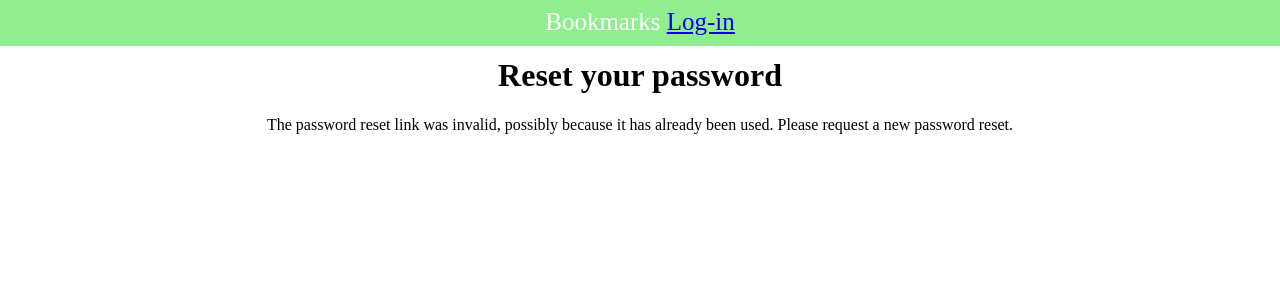
After one commit to mu7affarmirzo/bookmarks, a Django app: page /account/reset/1/1/ in a window 1280 px wide. The commit adds this page. Shown: the top 300 px of the page. Run offline with Django 3.2, Linux system fonts and the light colour scheme.

Commit message:
some problem with email confirmation

```diff
--- a/account/templates/registration/logged_out.html
+++ b/account/templates/registration/logged_out.html
@@ -5,4 +5,4 @@
 {% block content %}
 	<h1>Logged out</h1>
 	<p>You have successfully logged out. You can visit <a href="{% url 'login' %}">log-in again</a></p>
-{% endlock %}
+{% endblock %}
--- a/account/templates/registration/login.html
+++ b/account/templates/registration/login.html
@@ -19,5 +19,7 @@
 			<input type="hidden" name="next" value="{{ next }}" />
 			<p><input type="submit" value="Log-in"></p>
 		</form>
+		<p><a href="{% url "password_reset" %}">Forgotten your
+		password?</a></p>
 	</div>
 {% endblock %}
--- /dev/null
+++ b/account/templates/registration/password_reset_confirm.html
@@ -0,0 +1,17 @@
+{% extends "base.html" %}
+{% block title %}Reset your password{% endblock %}
+
+{% block content %}
+	<h1>Reset your password</h1>
+	{% if validlink %}
+		<p>Please enter your new password twice:</p>
+		<form action="." method="post">
+			{{ form.as_p }}
+			{% csrf_token %}
+			<p><input type="submit" value="Change my password" /></p>
+		</form>
+	{% else %}
+		<p>The password reset link was invalid, possibly because it has
+		already been used. Please request a new password reset.</p>
+	{% endif %}
+{% endblock %}
--- /dev/null
+++ b/account/templates/registration/password_reset_email.html
@@ -0,0 +1,5 @@
+Someone asked for password reset for email {{ email }}. Follow the link
+below:
+{{ protocol }}://{{ domain }}{% url "password_reset_confirm" uidb64=uid
+token=token %}
+Your username, in case you've forgotten: {{ user.get_username }}
--- a/account/urls.py
+++ b/account/urls.py
@@ -4,7 +4,31 @@ from . import views
 
 urlpatterns = [
 	# path('login/',views.user_login,name='login'),
+	path('password_change/',auth_views.PasswordChangeView.as_view(),name='password_change'),
+	path('password_change/done',auth_views.PasswordChangeDoneView.as_view(),name='password_change_done'),
 	path('login/',auth_views.LoginView.as_view(),name ='login'),
 	path('logout/',auth_views.LogoutView.as_view(),name ='logout'),
 	path('',views.dashboard,name='dashboard'),
+
+	#resetting password
+	path(
+		'password_reset/',
+		auth_views.PasswordResetView.as_view(),
+		name='password_reset'
+	),
+	path(
+		'password_reset/done/',
+		auth_views.PasswordResetDoneView.as_view(),
+		name='password_reset_done'
+	),
+	path(
+		'reset/<uidb64>/<token>/',
+		auth_views.PasswordResetConfirmView.as_view(),
+		name='password_reset_confirm'
+	),
+	path(
+		'reset/done/',
+		auth_views.PasswordResetCompleteView.as_view(),
+		name='password_reset_complete'
+	),
 ]
--- a/account/views.py
+++ b/account/views.py
@@ -2,6 +2,7 @@ from django.http import HttpResponse
 from django.shortcuts import render
 from django.contrib.auth import authenticate, login
 from .forms import LoginForm
+from django.contrib.auth.views import PasswordChangeView,PasswordChangeDoneView
 
 from django.contrib.auth.decorators import login_required
 
--- a/bookmarks/settings.py
+++ b/bookmarks/settings.py
@@ -122,6 +122,8 @@ USE_TZ = True
 # Static files (CSS, JavaScript, Images)
 # https://docs.djangoproject.com/en/2.2/howto/static-files/
 
+EMAIL_BACKEND = 'django.core.mail.backends.console.EmailBackend'
+
 STATIC_URL = '/static/'
 STATICFILES_DIRS = [
     os.path.join(BASE_DIR, "static"),
```
Also changed, not shown: account/templates/registration/password_change_done.html (added, +8 -0 lines), account/templates/registration/password_change_form.html (added, +12 -0 lines), account/templates/registration/password_reset_complete.html (added, +8 -0 lines), account/templates/registration/password_reset_done.html (added, +10 -0 lines), account/templates/registration/password_reset_form.html (added, +13 -0 lines), db.sqlite3.
